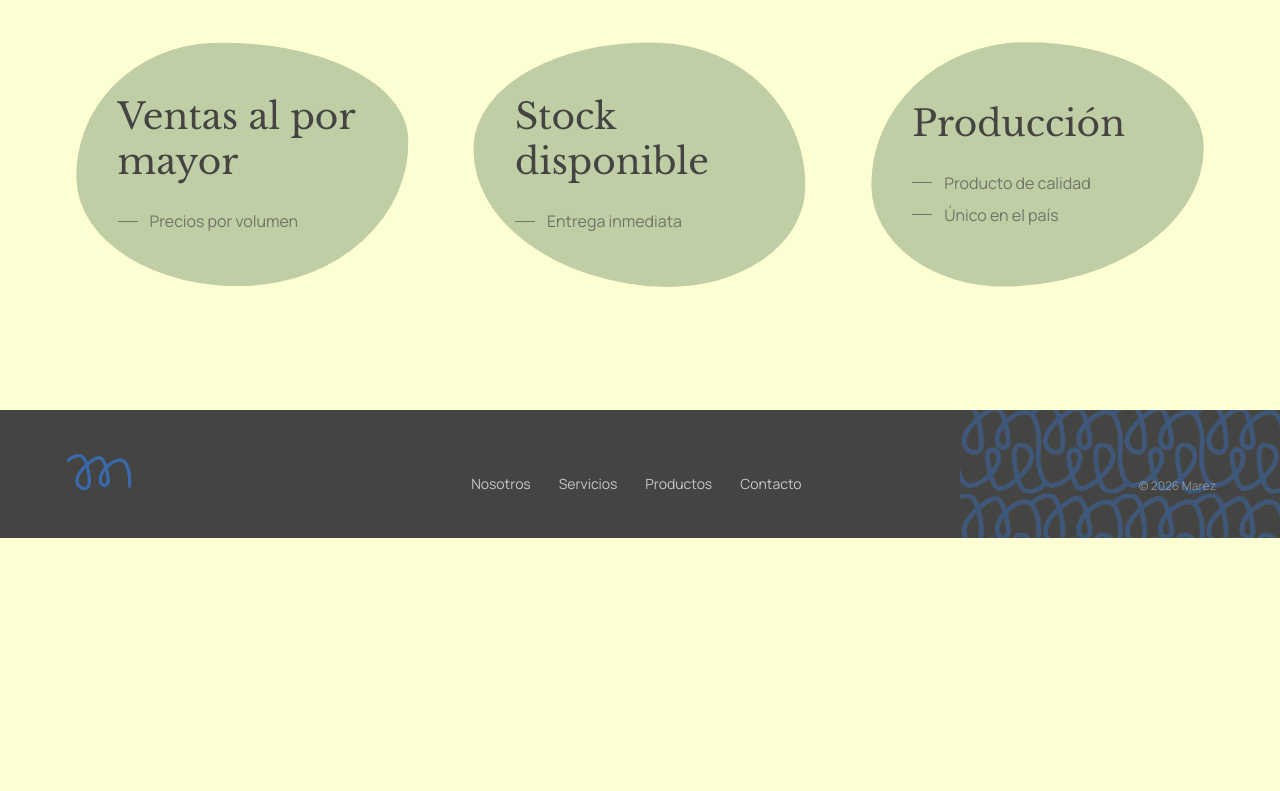
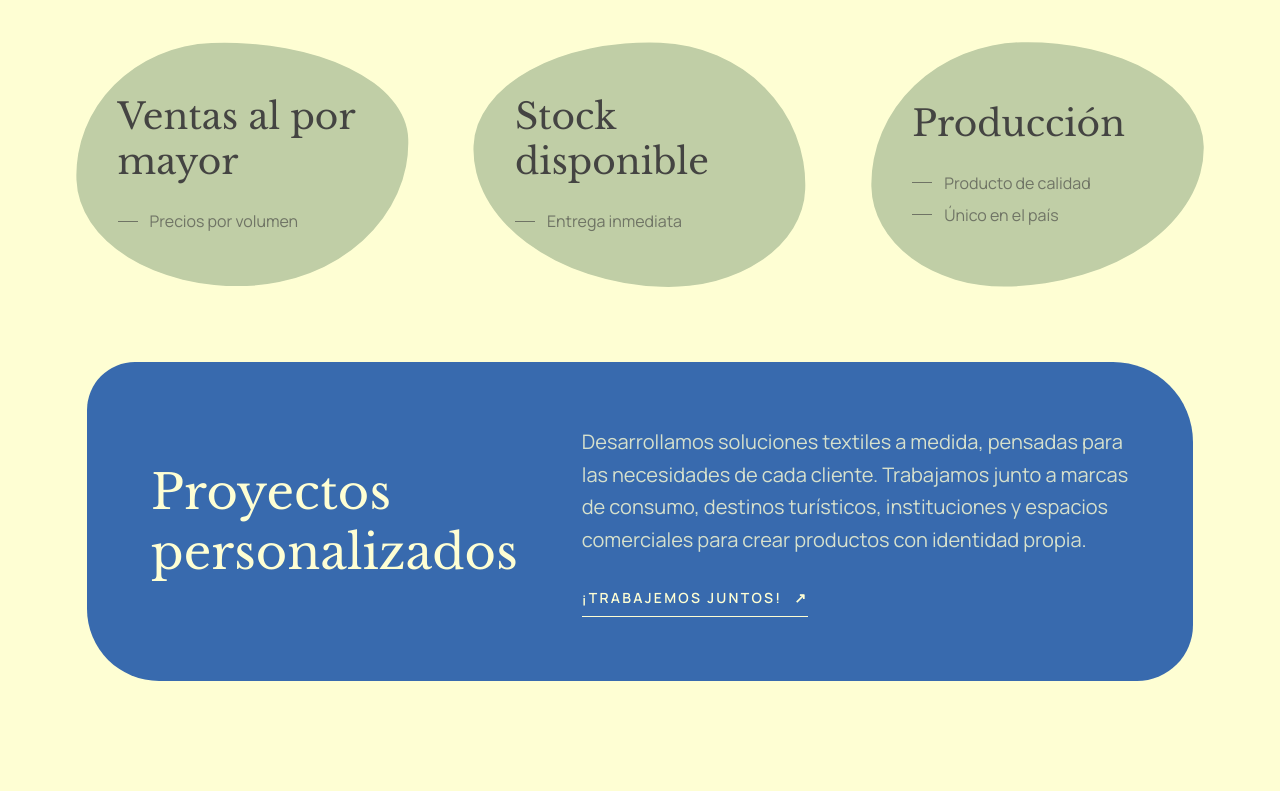
Before and after one commit to teremonardes/marez, a Next.js app: page / in a window 1280 px wide. Shown: the part 2000-2791 px from the top of the page. Before the commit the page ends 2538 px from the top, so only its background shows below. Built offline with nearby package versions, Linux system fonts and the light colour scheme; a web font is replaced by a local one.

Commit message:
Add custom projects service callout

```diff
--- a/src/components/Navbar.tsx
+++ b/src/components/Navbar.tsx
@@ -89,7 +89,7 @@ export default function Navbar({ darkAtTop = false }: NavbarProps) {
         <Link
           href="/#inicio"
           onClick={(event) => handleNavClick(event, "/#inicio")}
-          className="relative z-50"
+          className="relative z-50 -translate-x-3 sm:-translate-x-2 lg:-translate-x-1"
           aria-label="Ir al inicio"
         >
           <Image
--- a/src/components/Services.tsx
+++ b/src/components/Services.tsx
@@ -1,6 +1,7 @@
 "use client";
 
 import { motion } from "framer-motion";
+import Link from "next/link";
 
 const services = [
   {
@@ -78,6 +79,34 @@ export default function Services() {
             </motion.article>
           ))}
         </div>
+
+        <motion.article
+          initial={{ opacity: 0, y: 60, scale: 0.97 }}
+          whileInView={{ opacity: 1, y: 0, scale: 1 }}
+          viewport={{ once: false, amount: 0.2 }}
+          transition={{ duration: 0.85, ease: [0.22, 1, 0.36, 1] }}
+          className="mx-auto mt-12 grid w-[96%] gap-7 rounded-[3rem_5rem_3.5rem_4.5rem] bg-[var(--blue)] px-8 py-12 text-[var(--sand-yellow)] sm:mt-16 sm:px-12 sm:py-14 lg:grid-cols-[0.8fr_1.2fr] lg:items-center lg:gap-16 lg:px-16 lg:py-16"
+        >
+          <h3 className="max-w-[12ch] text-3xl leading-tight sm:text-4xl lg:text-5xl">
+            Proyectos personalizados
+          </h3>
+
+          <div>
+            <p className="max-w-3xl text-base leading-relaxed text-[var(--sand-yellow)]/80 sm:text-lg lg:text-xl">
+              Desarrollamos soluciones textiles a medida, pensadas para las
+              necesidades de cada cliente. Trabajamos junto a marcas de consumo,
+              destinos turísticos, instituciones y espacios comerciales para
+              crear productos con identidad propia.
+            </p>
+            <Link
+              href="/contacto"
+              className="mt-8 inline-flex items-center gap-3 border-b border-[var(--sand-yellow)] pb-2 text-sm font-semibold uppercase tracking-[0.16em] transition-all hover:gap-5 hover:text-white"
+            >
+              ¡Trabajemos juntos!
+              <span aria-hidden="true">↗</span>
+            </Link>
+          </div>
+        </motion.article>
       </div>
     </section>
   );
```
